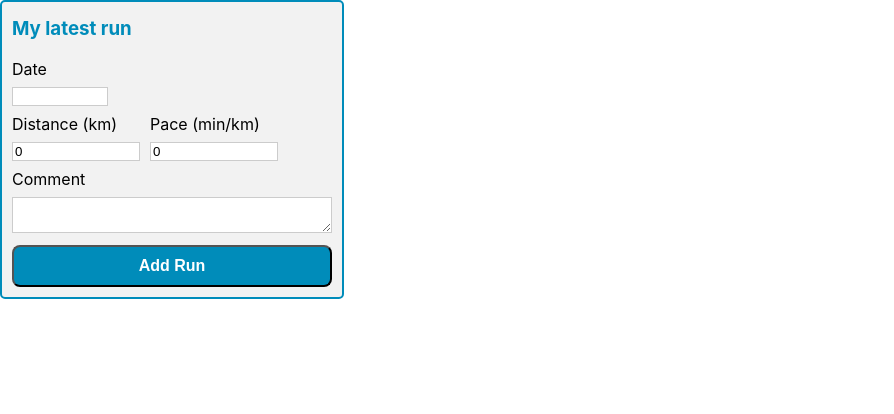
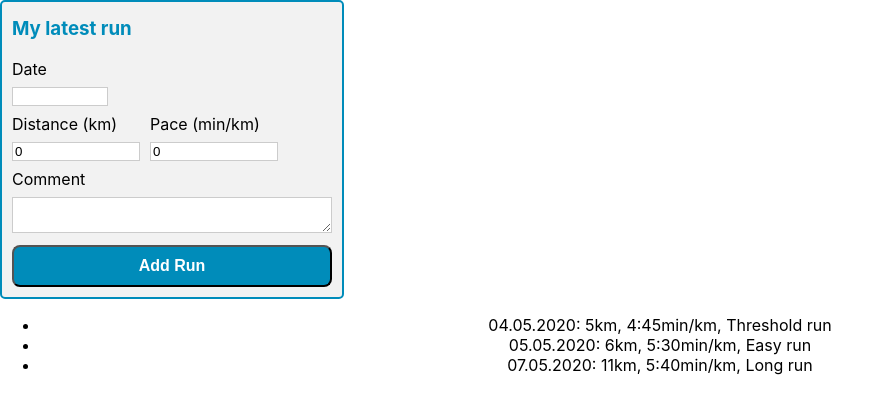
Before and after one commit to haugs2/BTI7540_SPA_Project, a React (Create React App) app: page / in a window 1280 px wide. Shown: the top 414 px of the page, without its empty margins (0-894 px from the left). Built offline with nearby package versions, Linux system fonts and the light colour scheme.

Commit message:
Added component RunEntryList, some dummy data in App Component

```diff
--- a/src/App.js
+++ b/src/App.js
@@ -1,14 +1,67 @@
-import React from "react";
+import React, { Component } from "react";
 import RunEntry from "./RunEntry";
-import logo from "./logo.svg";
+import RunEntryList from "./RunEntryList";
 import "./App.css";
 
-function App() {
-  return (
-    <div className="App">
-      <RunEntry></RunEntry>
-    </div>
-  );
+class App extends Component {
+  constructor(props) {
+    super(props);
+    this.state = {
+      runentries: [
+        {
+          id: 1,
+          date: "04.05.2020",
+          distance: "5",
+          pace: "4:45",
+          comment: "Threshold run",
+        },
+        {
+          id: 2,
+          date: "05.05.2020",
+          distance: "6",
+          pace: "5:30",
+          comment: "Easy run",
+        },
+        {
+          id: 2,
+          date: "07.05.2020",
+          distance: "11",
+          pace: "5:40",
+          comment: "Long run",
+        },
+      ],
+    };
+    this.addRun = this.addRun.bind(this);
+  }
+
+  addRun(date, distance, pace, comment) {
+    let runentries = this.state.runentries;
+    let maxId = 0;
+    for (let run of runentries) {
+      if (run.id > maxId) {
+        maxId = run.id;
+      }
+    }
+    runentries.unshift({
+      id: maxId + 1,
+      date: date,
+      distance: distance,
+      pace: pace,
+      comment: comment,
+    });
+    this.setState({
+      runentries: runentries,
+    });
+  }
+
+  render() {
+    return (
+      <div className="App">
+        <RunEntry></RunEntry>
+        <RunEntryList runentries={this.state.runentries}></RunEntryList>
+      </div>
+    );
+  }
 }
 
 export default App;
--- /dev/null
+++ b/src/RunEntryList.js
@@ -0,0 +1,23 @@
+import React, { Component } from "react";
+import PropTypes from "prop-types";
+
+class RunEntryList extends Component {
+  render() {
+    return (
+      <div>
+        <ul>
+          {this.props.runentries.map(function (runentry) {
+            return (
+              <li key={runentry.id}>
+                {runentry.date}: {runentry.distance}km, {runentry.pace}min/km,{" "}
+                {runentry.comment}
+              </li>
+            );
+          })}
+        </ul>
+      </div>
+    );
+  }
+}
+
+export default RunEntryList;
```
